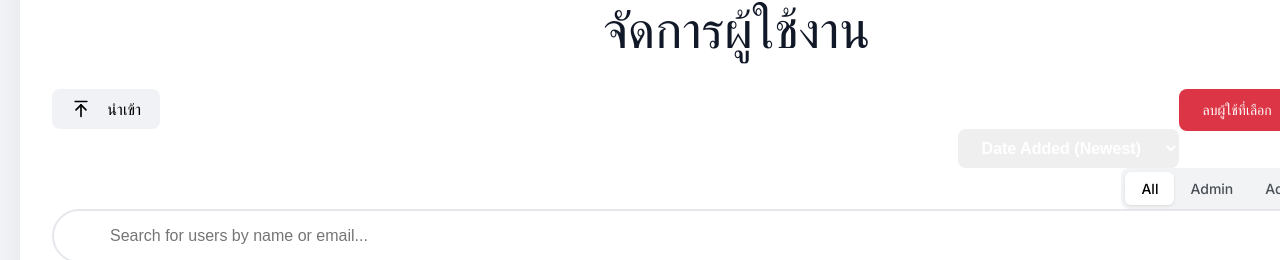
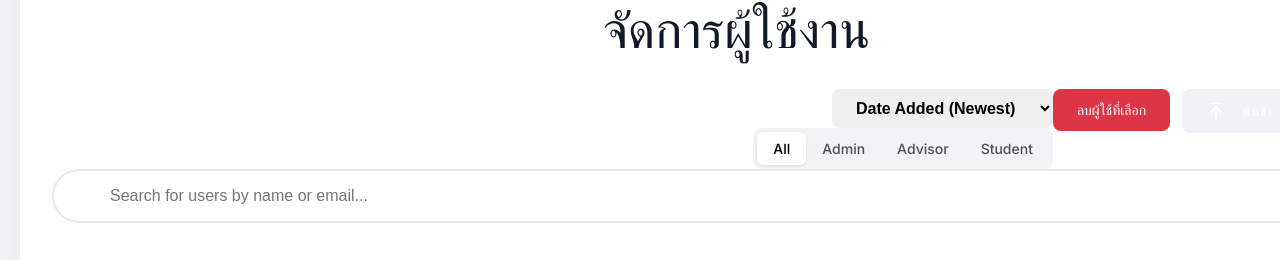
Before and after one commit to kaitod123/my_firstproject, a React (Vite) app: page /UserManagement in a window 1280 px wide. Shown: the part 235-495 px from the top of the page. Built offline with nearby package versions, Linux system fonts and the light colour scheme; no server answers.

Commit message:
Edit import styles2

```diff
--- a/src/components/UserManagement.jsx
+++ b/src/components/UserManagement.jsx
@@ -268,7 +268,7 @@ const UserManagement = () => {
                             <button
                                 onClick={handleUploadClick}
                                 // (แนะนำ) เพิ่ม class 'uploadbtn' ใน CSS เพื่อทำเป็นสีเขียว
-                                className={`${styles.uploadbtn}`}
+                                className={`${styles.uploadbtn} ${styles.btn}`}
                             >
                                 {/* (!!!) 1. (แก้ไข) เปลี่ยนชื่อ Component (!!!) */}
                                 <ArrowUpToLine size={20} style={{ marginRight: '8px' }} />นำเข้า
@@ -292,6 +292,7 @@ const UserManagement = () => {
 
 
                              <div>
+                                <label></label>
                                     <select
                                         onChange={(e) => {
                                             const [key, direction] = e.target.value.split('-');
--- a/src/styles/UserManagement.module.css
+++ b/src/styles/UserManagement.module.css
@@ -36,7 +36,7 @@
   align-items: center;
   gap: 8px; /* ระยะห่างระหว่างไอคอนกับข้อความ */
   text-decoration: none; /* ลบเส้นใต้หากใช้กับ Link */
-  color: white; /* สีตัวอักษรเริ่มต้น */
+
 }
 
 /* === เอฟเฟกต์ตอนใช้งานปุ่ม === */
@@ -80,10 +80,12 @@ h1 {
 
 .adduserbtn {
     background-color: #28a745;
+    color: white;
 }
 
 .deleteuserbtn {
     background-color: #dc3545;
+    color: white;
 }
 
 .roleselector {
```
